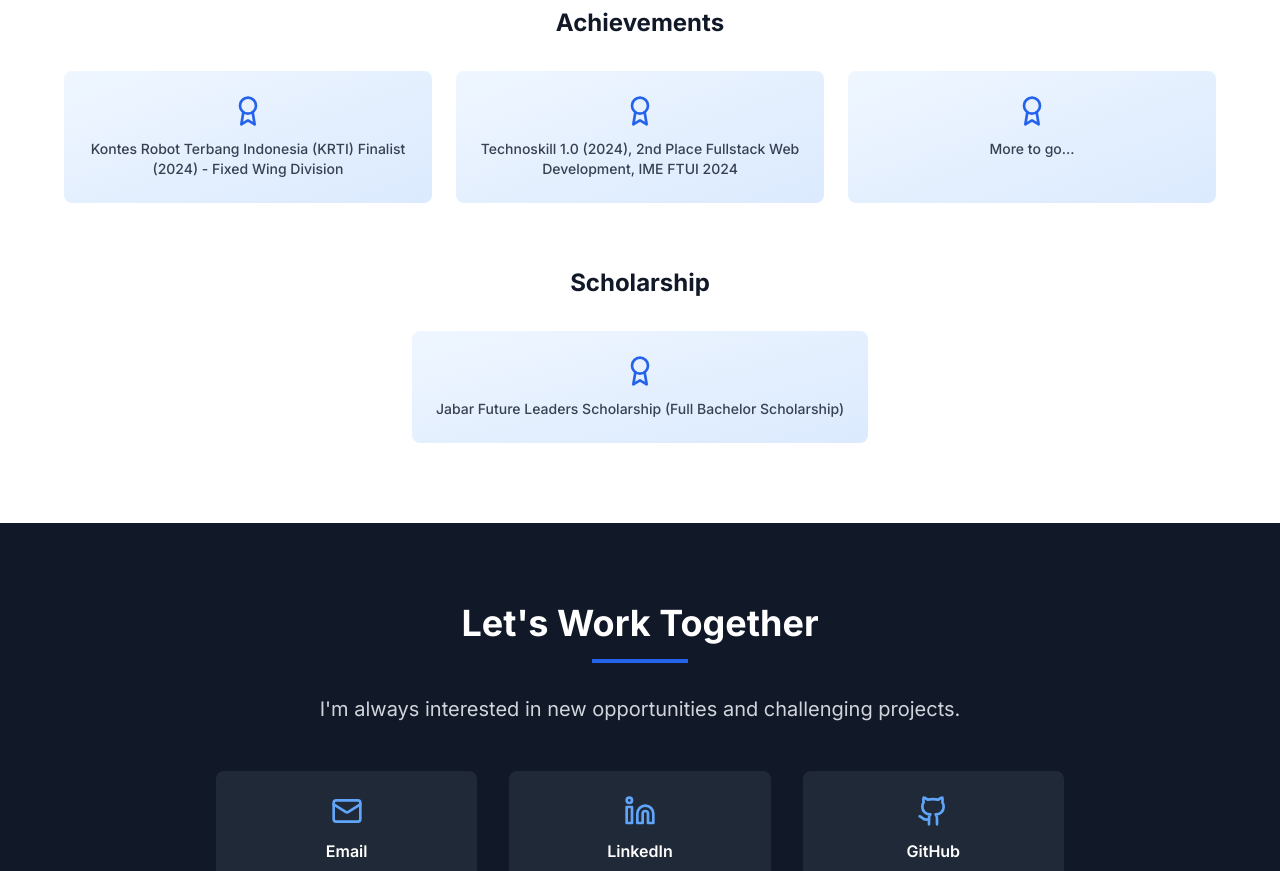
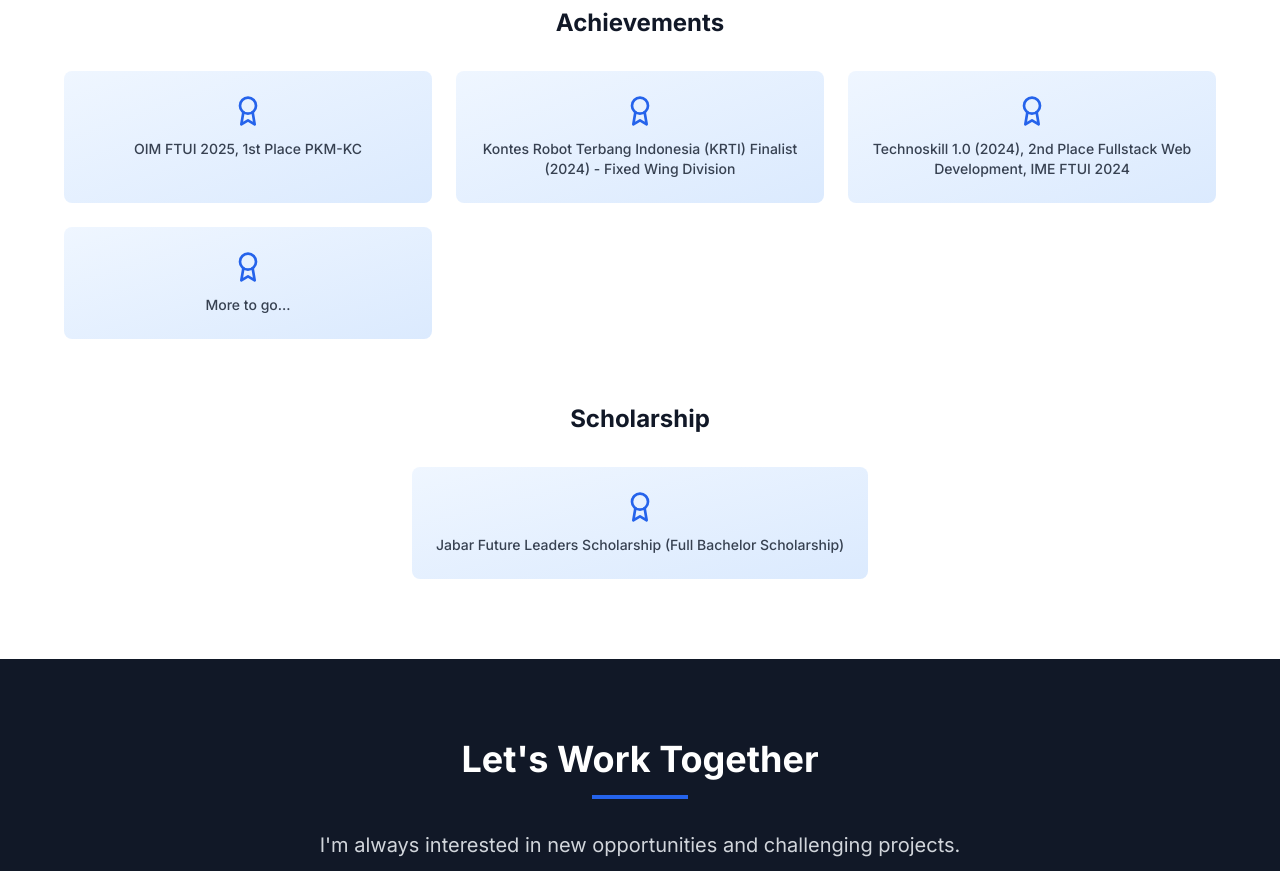
Before and after one commit to rastuak/personal-website, a Next.js app: page / in a window 1280 px wide. Shown: the part 5600-6471 px from the top of the page. Built offline with nearby package versions, Linux system fonts and the light colour scheme; no server answers.

Commit message:
added pkm kc to achievements (hehe juara 1 boy)

```diff
--- a/src/components/SkillsSection.tsx
+++ b/src/components/SkillsSection.tsx
@@ -14,6 +14,7 @@ export default function SkillsSection() {
   }
 
   const achievements = [
+    "OIM FTUI 2025, 1st Place PKM-KC",
     "Kontes Robot Terbang Indonesia (KRTI) Finalist (2024) - Fixed Wing Division",
     "Technoskill 1.0 (2024), 2nd Place Fullstack Web Development, IME FTUI 2024",
     "More to go..."
```
